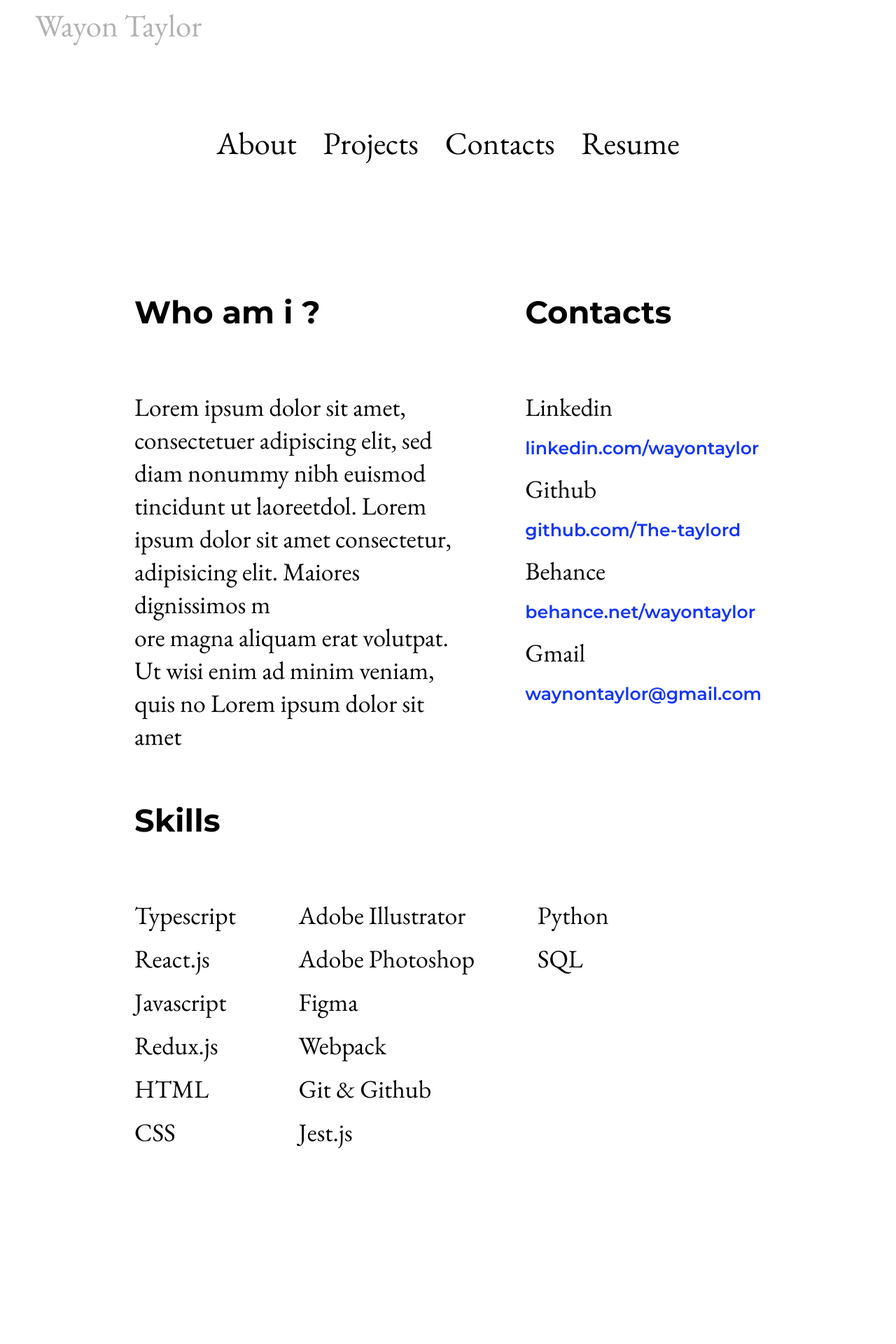
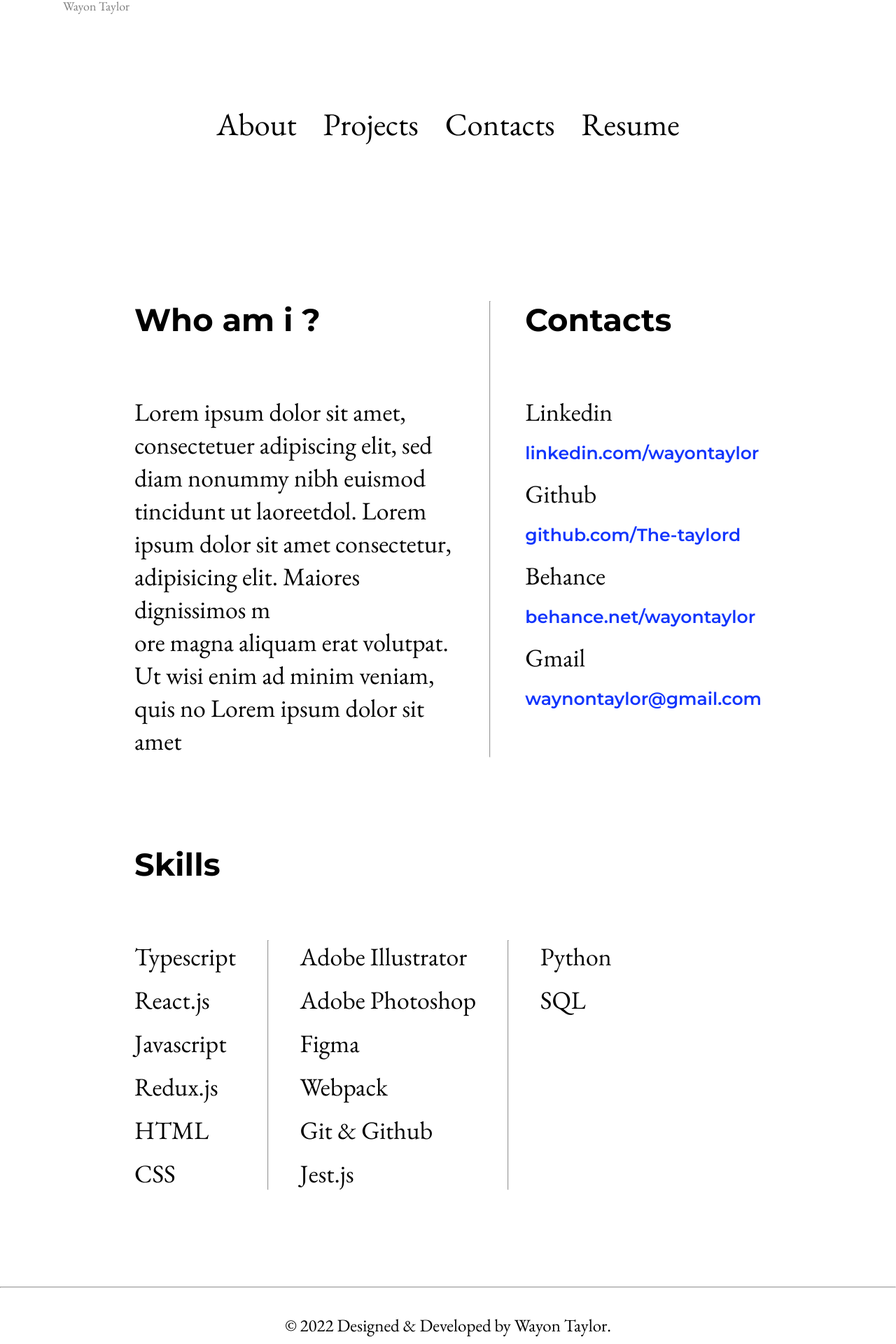
Before and after one commit to Waynon-Taylor/MyPortfolio, a React (Create React App) app: page / in a window 1280 px wide. Shown: the part 43-1963 px from the top of the page at 70% size. Before the commit the page ends 1684 px from the top, so only its background shows below. Built offline with nearby package versions, Linux system fonts and the light colour scheme.

Commit message:
footer added  and about page update

```diff
--- a/src/components/AboutPage/About.css
+++ b/src/components/AboutPage/About.css
@@ -1,5 +1,5 @@
 /* MOBLE SCREEN */
-#about-page{
+#about-page {
     font-size: min(7vw, 44.93px);
     padding: 0 10%;
     display: flex;
@@ -10,15 +10,18 @@
 #about-details {
     display: flex;
     flex-direction: column;
-    gap: 70px;
+    /* gap: 70px; */
 }
 
 #about h2, #contacts h2, #skills h2 {
     font-family: 'Montserrat', sans-serif;
     font-weight: 700;
     font-size: 1em;
-    /* padding-bottom: 70px; */
-    padding-bottom: 1.9em;
+    padding-bottom: 1.8em;
+}
+
+#contacts {
+    padding: 1.8em 0
 }
 
 #contacts ul {
@@ -26,38 +29,37 @@
     gap: 20px;
 }
 
-#contacts ul li{
+#about p, #contacts ul, #skills ul {
+    display: flex;
+    flex-direction: column;
+    font-size: 0.798em;
+}
+
+#contacts ul li {
     display: flex;
     font-family: 'Montserrat', sans-serif;
     flex-direction: column;
     gap: 20px;
 }
 
-#about p, #contacts ul, #skills ul {
-    display: flex;
-    flex-direction: column;
-    /* font-size: 35.839px; */
-    font-size: 0.798em;
-}
-
-#contacts ul li :nth-child(2){
+#contacts ul li :nth-child(2) {
     font-size: 0.7em;
     font-family: 'Montserrat', sans-serif;
     color: rgb(18, 53, 253);
 }
 
 #skills {
-    margin-top: 70px;
     width: 100%;
+    padding-bottom:1.8em;
 }
 
-#skills-container {
+#skill-lists-container {
     display: flex;
     flex-wrap: wrap;
-    gap: 10%
+    gap: 5%
 }
 
-#skills ul{
+#skills ul {
     list-style: none;
     list-style-position: inside;
     gap: 15px;
@@ -65,7 +67,7 @@
 
 /* DESKTOP AND TABLET SCREEN */
 @media all and (min-width:1242px) {
-    #about-page{
+    #about-page {
         padding: 0;
     }
 
@@ -73,10 +75,14 @@
         width: 70%;
         flex-direction: row;
         justify-content: center;
-        gap: 11%;
+        gap: 5.5%;
+    }
+    #contacts{
+        padding: 0;
     }
 
     #skills {
         width: 70%;
+        padding-top: 2.8em;
     }
 }
--- a/src/components/AboutPage/About.tsx
+++ b/src/components/AboutPage/About.tsx
@@ -17,6 +17,7 @@ const About = () => {
                             </p>
                         </div>
                     </div>
+                    <hr />
                     <section id='contacts' >
                         <h2>Contacts</h2>
                         <div>
@@ -44,7 +45,7 @@ const About = () => {
                 </section>
                 <div id='skills'>
                     <h2>Skills</h2>
-                    <div id='skills-container'>
+                    <div id='skill-lists-container'>
                         <ul>
                             <li>Typescript</li>
                             <li>React.js</li>
@@ -53,6 +54,7 @@ const About = () => {
                             <li>HTML</li>
                             <li>CSS</li>
                         </ul>
+                        <hr />
                         <ul>
                             <li>Adobe Illustrator</li>
                             <li>Adobe Photoshop</li>
@@ -61,6 +63,7 @@ const About = () => {
                             <li>Git & Github</li>
                             <li>Jest.js</li>
                         </ul>
+                        <hr />
                         <ul>
                             <li>Python</li>
                             <li>SQL</li>
--- a/src/components/Footer/Footer.css
+++ b/src/components/Footer/Footer.css
@@ -0,0 +1,9 @@
+#footer{
+    font-size: min(4vw, 25px);
+    margin-top: 2.3em;
+}
+
+#footer-info {
+    width: max-content;
+    margin: 1.5em auto;
+}
--- a/src/components/Footer/Footer.tsx
+++ b/src/components/Footer/Footer.tsx
@@ -1,7 +1,13 @@
+import './Footer.css'
+
 const Footer = () => {
     return (
         <>
-            <footer>
+            <footer id="footer">
+                <hr />
+                <div id="footer-info">
+                    <p>© 2022 Designed & Developed by Wayon Taylor.</p>
+                </div>
             </footer>
         </>
     )
--- a/src/components/Navigation/Navigation.css
+++ b/src/components/Navigation/Navigation.css
@@ -11,7 +11,7 @@
 #full-name {
     padding: 54px 0;
     font-size: 1em;
-    opacity: 0.3;
+    opacity: 0.5;
 }
 
 .contacts {
@@ -32,10 +32,10 @@
 @media all and (min-width:695px) {
 
     #navigation {
-        margin-bottom: clamp(100px, 14.5vw, 200px);
+        margin-bottom: clamp(100px, 17.5vw, 350px);
     }
 
-    .navigation-list, #full-name {
+    .navigation-list{
         font-size: clamp(1em, 3.8vw, 44.93px);
     }
 
@@ -44,8 +44,9 @@
     }
 
     #full-name {
-        padding: 50px 0 0 50px;
-        padding-bottom: min(10vw, 110px);
+        font-size: 0.7em;
+        padding: 40px 0 0 90px;
+        padding-bottom: min(10vw, 640px);
         align-self: start;
     }
 
```
